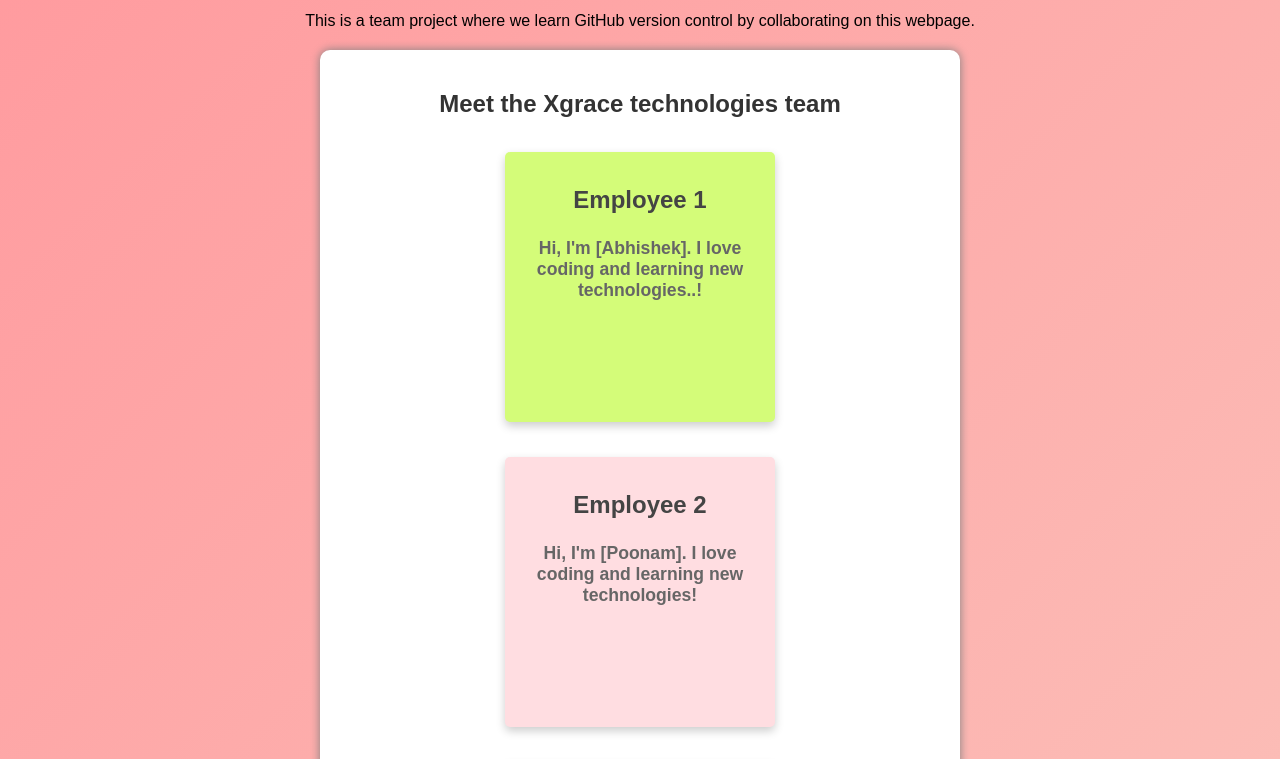
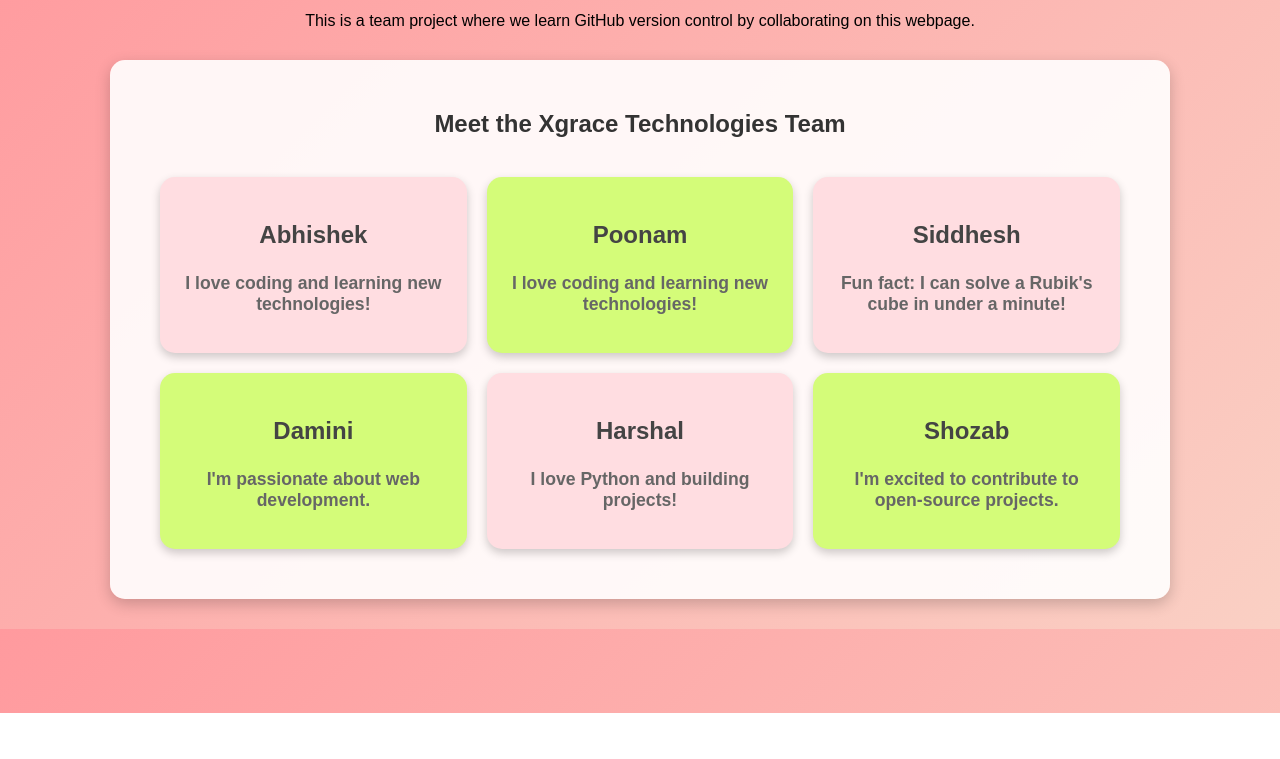
Before and after one commit to PoonamPawar05/PoonamPawar05, a plain HTML site: page index.html in a window 1280 px wide. Shown: the part 87-846 px from the top of the page. After the commit the page ends 800 px from the top, so only its background shows below. Drawn offline with Linux system fonts and the light colour scheme.

Commit message:
updated css and html

```diff
--- a/index.html
+++ b/index.html
@@ -1,4 +1,3 @@
-
 <!DOCTYPE html>
 <html lang="en">
 <head>
@@ -6,49 +5,44 @@
     <meta name="viewport" content="width=device-width, initial-scale=1.0">
     <title>Team GitHub Project</title>
     <link rel="stylesheet" type="text/css" href="style.css"/>
-    <style>
-        body { font-family: Arial, sans-serif; text-align: center; background-color: #f4f4f4; }
-        h1 { color: #333; }
-        .team { max-width: 600px; margin: 20px auto; background: white; padding: 20px; border-radius: 10px; box-shadow: 0px 0px 10px gray; }
-        .member { margin-bottom: 20px; padding: 10px; background: #ddd; border-radius: 5px; }
-    </style>
 </head>
 <body>
     <h1>Welcome to Our GitHub Collaboration!</h1>
     <p>This is a team project where we learn GitHub version control by collaborating on this webpage.</p>
 
     <div class="team">
-        <h2>Meet the Xgrace technologies team</h2>
+        <h2>Meet the Xgrace Technologies Team</h2>
 
+        <div class="team-container">
             <div class="member">
-            <h3>Employee 1 </h3>
-            <p>Hi, I'm [Abhishek]. I love coding and learning new technologies..!</p>
-        </div>
-
-        <!-- Students will edit and add their details here in their branches -->
-        <div class="member">
-            <h3>Employee 2</h3>
-            <p>Hi, I'm [Poonam]. I love coding and learning new technologies!</p>
+                <h3>Abhishek</h3>
+                <p>I love coding and learning new technologies!</p>
             </div>
 
             <div class="member">
-            <h3>Employee 3</h3>
-            <p>Hey, I'm [Siddhesh]. Fun fact: I can solve a Rubik's cube in under a minute!</p>
+                <h3>Poonam</h3>
+                <p>I love coding and learning new technologies!</p>
             </div>
 
             <div class="member">
-            <h3>Employee 4</h3>
-            <p>I'm [Damini], and I'm passionate about web development.</p>
+                <h3>Siddhesh</h3>
+                <p>Fun fact: I can solve a Rubik's cube in under a minute!</p>
             </div>
 
             <div class="member">
-            <h3>Employee 5</h3>
-            <p>Hi, I'm [Harshal]. I love Python and building projects!</p>
+                <h3>Damini</h3>
+                <p>I'm passionate about web development.</p>
             </div>
 
             <div class="member">
-            <h3>Employee 6</h3>
-            <p>Hey, I'm [Shozab]. I'm excited to contribute to open-source projects.</p>
+                <h3>Harshal</h3>
+                <p>I love Python and building projects!</p>
+            </div>
+
+            <div class="member">
+                <h3>Shozab</h3>
+                <p>I'm excited to contribute to open-source projects.</p>
+            </div>
         </div>
     </div>
 </body>
--- a/style.css
+++ b/style.css
@@ -9,7 +9,7 @@ body {
 
 /* Main Container */
 .team {
-  max-width: 900px;
+  max-width: 1000px;
   margin: 30px auto;
   background: rgba(255, 255, 255, 0.9);
   padding: 30px;
@@ -28,18 +28,27 @@ h2 {
   color: #333;
 }
 
+/* Team Member Grid */
+.team-container {
+  display: grid;
+  grid-template-columns: repeat(3, 1fr); /* 3 columns */
+  grid-template-rows: repeat(2, auto); /* 2 rows */
+  gap: 20px; /* Space between cards */
+  justify-content: center;
+  align-items: center;
+  padding: 20px;
+}
+
 /* Team Member Styling */
 .member {
-  display: inline-block;
-  width: 250px;
-  height: 250px;
-  margin: 15px;
+  background: #fff;
   padding: 20px;
   border-radius: 15px;
   box-shadow: 0px 4px 10px rgba(0, 0, 0, 0.2);
   transition: transform 0.3s ease-in-out, box-shadow 0.3s ease-in-out;
 }
 
+/* Alternating Background Colors */
 .member:nth-child(odd) {
   background: #ffdde1;
 }
@@ -66,3 +75,17 @@ h2 {
   font-size: 1.1em;
   font-weight: bold;
 }
+
+/* Responsive: Switch to 2 columns on medium screens and 1 column on small screens */
+@media (max-width: 900px) {
+  .team-container {
+      grid-template-columns: repeat(2, 1fr); /* 2 columns */
+      grid-template-rows: auto;
+  }
+}
+
+@media (max-width: 600px) {
+  .team-container {
+      grid-template-columns: 1fr; /* 1 column for small screens */
+  }
+}
```
Lines whose indentation alone changed are shown as unchanged.
